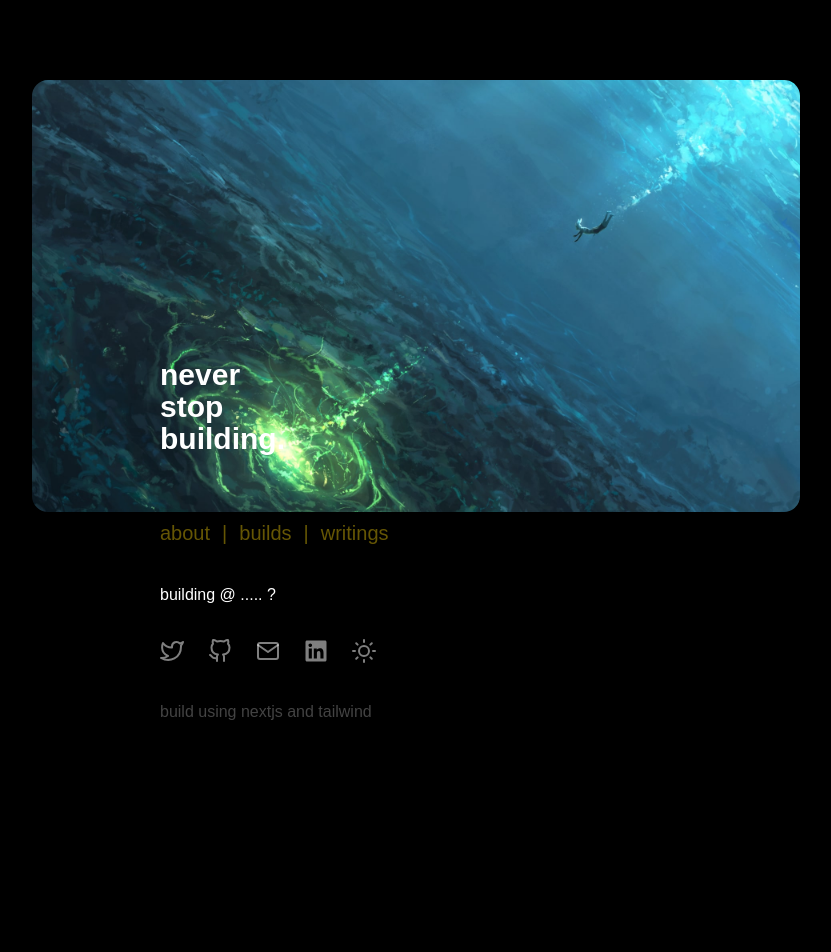
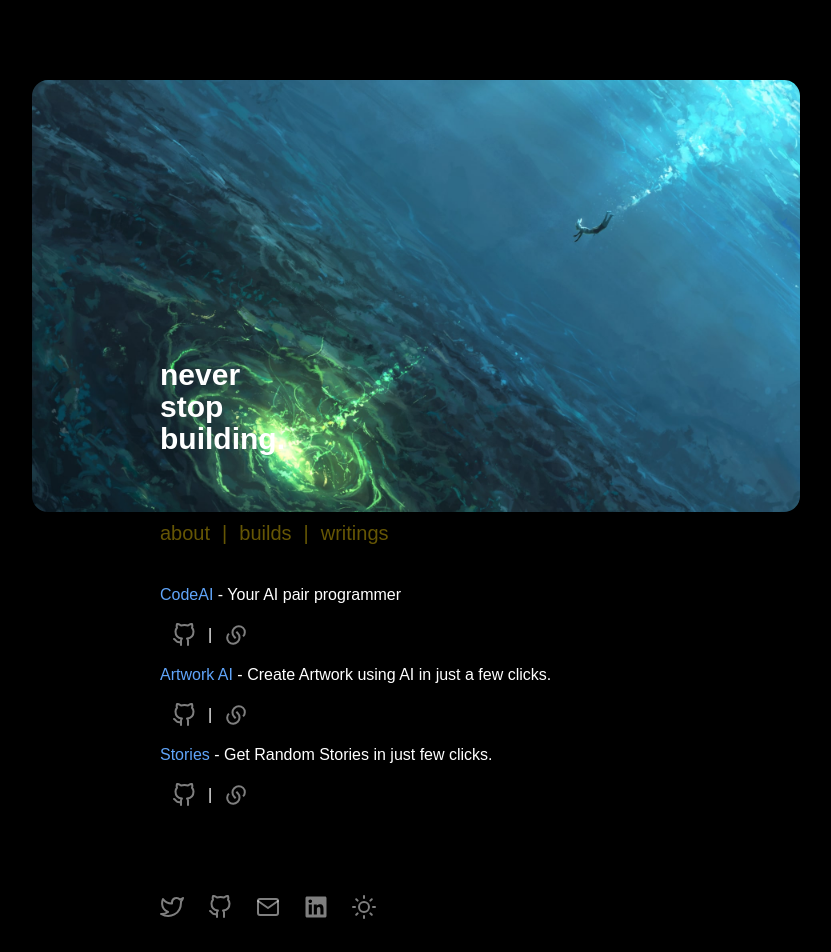
Before and after one commit to anuragts/mysite, a Next.js app: page /builds in a window 1280 px wide. Shown: the top 952 px of the page, without its empty margins (224-1055 px from the left). Before the commit the page ends 804 px from the top, so only its background shows below. Built offline with nearby package versions, Linux system fonts and the light colour scheme.

Commit message:
added projects

```diff
--- a/src/pages/builds.tsx
+++ b/src/pages/builds.tsx
@@ -3,11 +3,13 @@ import Image from "next/image";
 import ocean from "../img/ocean.jpg";
 import Link from "next/link";
 import { motion } from "framer-motion";
+import { FiGithub } from "react-icons/fi";
+import { RiLinksFill } from "react-icons/ri";
 
 const Builds: NextPage = () => {
   return (
     <>
-      <div className="block mx-auto mt-[0] md:mt-[5rem] w-[100%] md:w-[60%] relative mb-[7.5rem]">
+      <div className="block mx-auto mt-[0] md:mt-[5rem] w-[100%] md:w-[60%] relative mb-[23.5rem]">
         <motion.div
           initial={{ opacity: 0, scale: 1 }}
           animate={{ opacity: 1, scale: 1 }}
@@ -47,7 +49,75 @@ const Builds: NextPage = () => {
           </div>
         </div>
         <div className="absolute mt-[4rem] ml-[10vw] text-sm md:text-base ">
-          building @ ..... ? <br />
+        <div className="mr-5">
+              <span className="text-blue-400">CodeAI</span> - Your AI pair programmer
+              <div className="my-[1rem] flex flex-row">
+              <motion.a
+                whileHover={{ scale: 1.2 }}
+                whileTap={{ scale: 0.8 }}
+                href="https://github.com/Anurag30112003/codeai"
+                className="mx-3"
+              >
+                <FiGithub className="iniline text-xl md:text-2xl text-[#ffffff7f] hover:text-white " />{" "}
+              </motion.a>
+              |
+              <motion.a
+                whileHover={{ scale: 1.2 }}
+                whileTap={{ scale: 0.8 }}
+                href="https://code.tfss.live/"
+                className="mx-3"
+              >
+                <RiLinksFill className="iniline text-xl md:text-2xl text-[#ffffff7f] hover:text-white " />{" "}
+              </motion.a>
+            </div>
+            </div>
+            <div className="mr-5">
+            <span className="text-blue-400">Artwork AI</span> - Create Artwork
+            using AI in just a few clicks. <br />
+            <div className="my-[1rem] flex flex-row">
+              <motion.a
+                whileHover={{ scale: 1.2 }}
+                whileTap={{ scale: 0.8 }}
+                href="https://github.com/Anurag30112003/ArtworkAI"
+                className="mx-3"
+              >
+                <FiGithub className="iniline text-xl md:text-2xl text-[#ffffff7f] hover:text-white " />{" "}
+              </motion.a>
+              |
+              <motion.a
+                whileHover={{ scale: 1.2 }}
+                whileTap={{ scale: 0.8 }}
+                href="https://artworkai.tfss.live/"
+                className="mx-3"
+              >
+                <RiLinksFill className="iniline text-xl md:text-2xl text-[#ffffff7f] hover:text-white " />{" "}
+              </motion.a>
+            </div>
+          </div>
+          <div className="mr-5">
+            <span className="text-blue-400">Stories </span> - Get Random Stories
+            in just few clicks.
+            <div className="my-[1rem] flex flex-row">
+              <motion.a
+                whileHover={{ scale: 1.2 }}
+                whileTap={{ scale: 0.8 }}
+                href="https://github.com/Anurag30112003/stories"
+                className="mx-3"
+              >
+                <FiGithub className="iniline text-xl md:text-2xl text-[#ffffff7f] hover:text-white " />{" "}
+              </motion.a>
+              |
+              <motion.a
+                whileHover={{ scale: 1.2 }}
+                whileTap={{ scale: 0.8 }}
+                href="https://story.tfss.live/"
+                className="mx-3"
+              >
+                <RiLinksFill className="iniline text-xl md:text-2xl text-[#ffffff7f] hover:text-white " />{" "}
+              </motion.a>
+            </div>
+
+          </div>
         </div>
       </div>
     </>
--- a/src/pages/components/Footer.tsx
+++ b/src/pages/components/Footer.tsx
@@ -5,7 +5,8 @@ import { motion } from "framer-motion";
 const Footer: NextPage = () => {
   return (
     <>
-      <div className=" ml-[10vw] md:ml-[30vw] mb-[5rem] ">
+      <div className="mt-[5rem] z-0">
+        <div className=" ml-[10vw] md:ml-[30vw] mb-[5rem]">
           <div className="mb-[2rem] flex flex-row ">
             <motion.a
               whileHover={{ scale: 1.2 }}
@@ -52,6 +53,7 @@ const Footer: NextPage = () => {
             build using nextjs and tailwind
           </div>
         </div>
+      </div>
     </>
   );
 };
--- a/src/pages/components/Navbar.tsx
+++ b/src/pages/components/Navbar.tsx
@@ -1,6 +1,5 @@
 import { NextPage } from "next";
 import Head from "next/head";
-import Script from "next/script";
 
 const Navbar: NextPage = () => {
   return (
```
Lines whose indentation alone changed are shown as unchanged.
